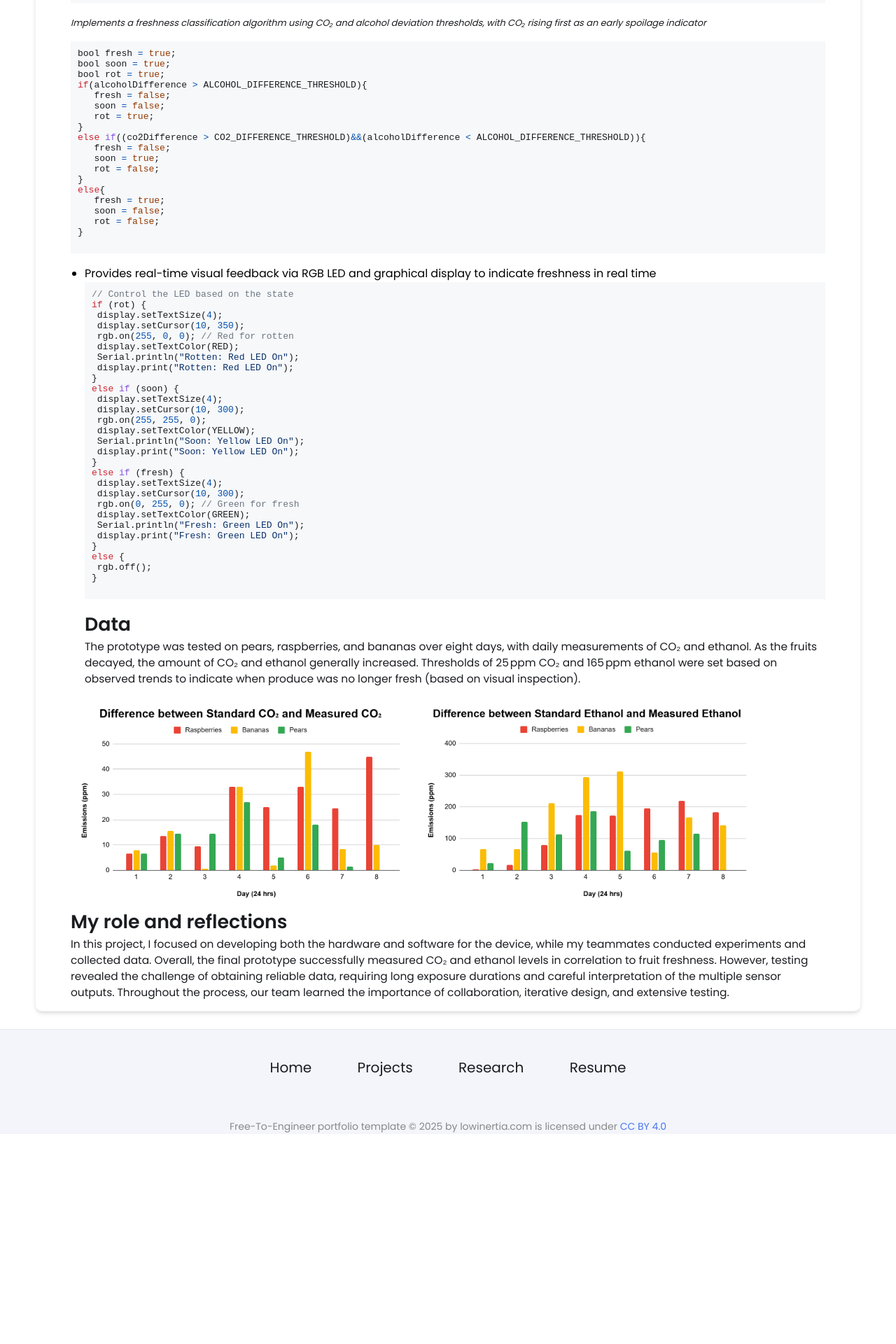
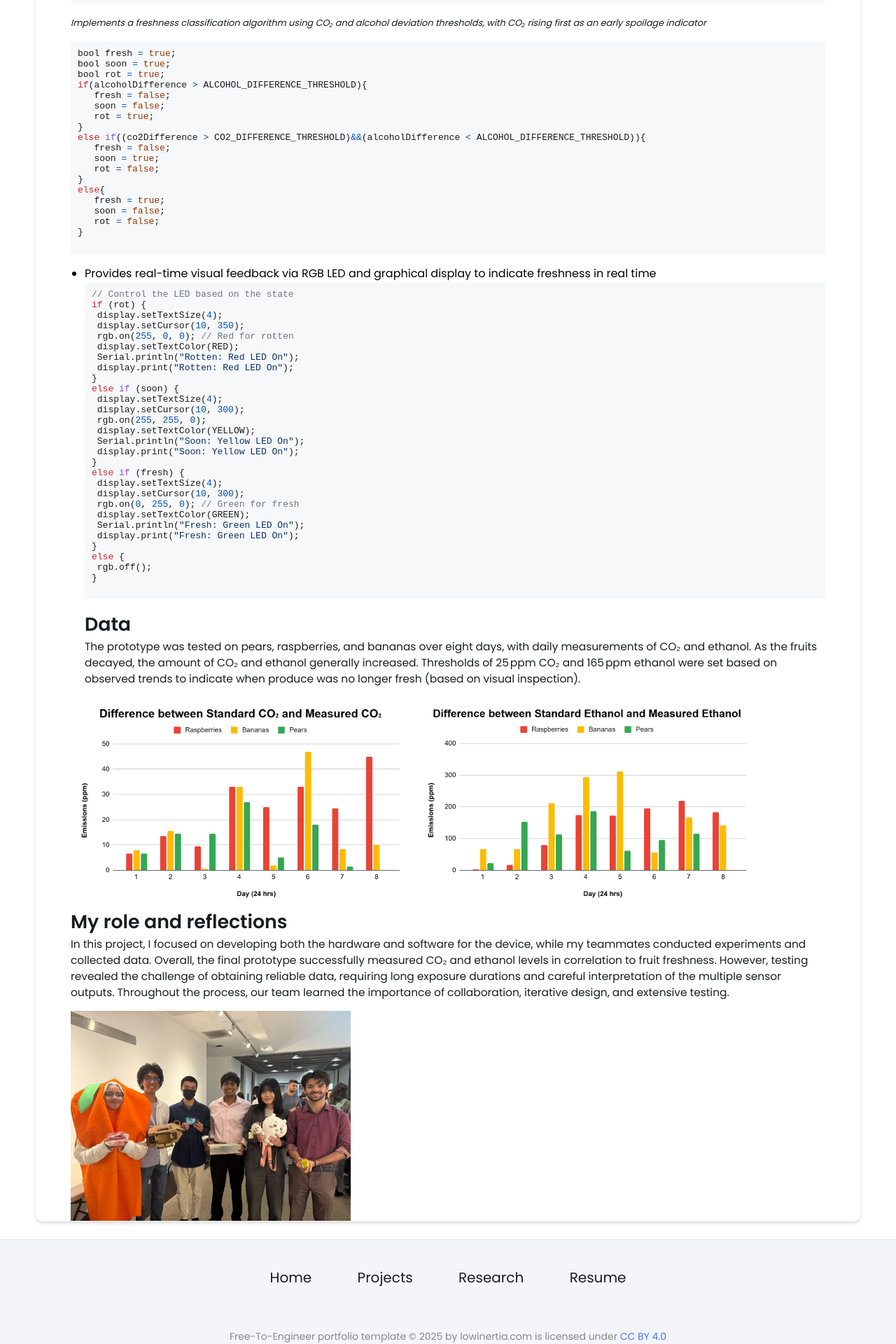
Before and after one commit to zeshui-song/zeshui-song.github.io, a Jekyll site: the page built from _projects/Gigasniffer/index.md, in a window 1280 px wide. Shown: the part 2755-4675 px from the top of the page at 70% size. Built offline with Jekyll 4.4.1, drawn with Linux system fonts in a browser that asks for light colours; before the commit the page ends 4375 px from its top, so only the background shows below that.

Commit message:
forgot to upload

```diff
--- a/_projects/Gigasniffer/index.md
+++ b/_projects/Gigasniffer/index.md
@@ -120,3 +120,4 @@ The prototype was tested on pears, raspberries, and bananas over eight days, wit
 {% include image-gallery.html images="CO2.png, Ethanol.png" height="300" %}
 # My role and reflections
 In this project, I focused on developing both the hardware and software for the device, while my teammates conducted experiments and collected data. Overall, the final prototype successfully measured CO₂ and ethanol levels in correlation to fruit freshness. However, testing revealed the challenge of obtaining reliable data, requiring long exposure durations and careful interpretation of the multiple sensor outputs. Throughout the process, our team learned the importance of collaboration, iterative design, and extensive testing.
+{% include image-gallery.html images="Best Team.jpg" height="300" %}
```
